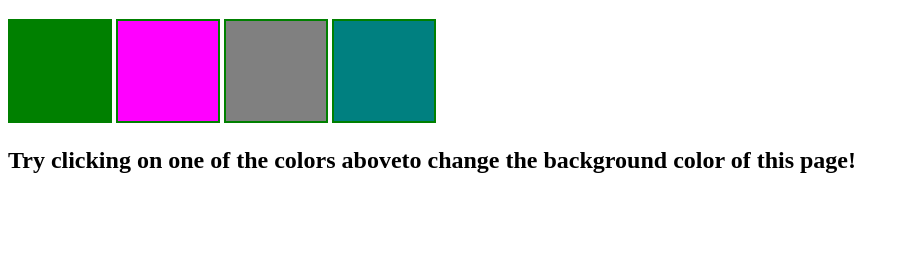
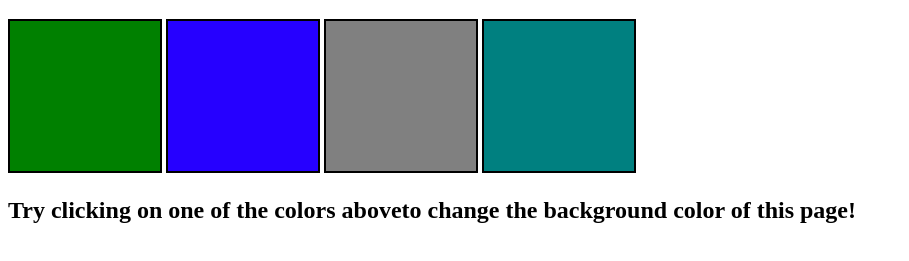
Before and after one commit to saqulainrazakhan/js-repository, a plain HTML site: page colorChangerDomProject/index.html in a window 1280 px wide. Shown: the part 61-322 px from the top of the page, without its empty margins (0-909 px from the left). Drawn offline with Linux system fonts and the light colour scheme.

Commit message:
theme changer js project

```diff
--- a/colorChangerDomProject/colorChanger.js
+++ b/colorChangerDomProject/colorChanger.js
@@ -12,7 +12,7 @@ buttons.forEach((button) => {
             body.style.backgroundColor = e.target.id;
         }
 
-        if(e.target.id === 'magenta') {
+        if(e.target.id === 'blue') {
 
             body.style.backgroundColor = e.target.id;
         }
--- a/colorChangerDomProject/index.html
+++ b/colorChangerDomProject/index.html
@@ -4,14 +4,14 @@
     <meta charset="UTF-8">
     <meta name="viewport" content="width=device-width, initial-scale=1.0">
     <link rel="stylesheet" href="style.css" />
-    <title>JavaScript Background Color</title>
+    <title>Theme Changer</title>
 
 </head>
 <body>
     <div class="canvas">
         <h1>Color Scheme Switcher</h1>
         <span class="button" id="green" ></span>
-        <span class="button" id="magenta"></span>
+        <span class="button" id="blue"></span>
         <span class="button" id="grey"></span>
         <span class="button" id="teal"></span>
         <h2>Try clicking on one of the colors above<span>to change the background color of this page!</span>
--- a/colorChangerDomProject/style.css
+++ b/colorChangerDomProject/style.css
@@ -1,30 +1,30 @@
 #green {
     display:inline-block;
     background-color: #008000;
-    width: 100px;
-    height: 100px;
-    border: 2px solid green;
+    width: 150px;
+    height: 150px;
+    border: 2px solid #000000;
 
 }
-#magenta {
+#blue {
     display:inline-block;
-    background-color: #ff00ff;
-    width: 100px;
-    height: 100px;
-    border: 2px solid green;
+    background-color: #2600ff;
+    width: 150px;
+    height: 150px;
+    border: 2px solid #000000;
 
 }
 #grey {
     display:inline-block;
     background-color: #808080;
-    width: 100px;
-    height: 100px;
-    border: 2px solid green;
+    width: 150px;
+    height: 150px;
+    border: 2px solid #000000;
 }
 #teal {
     display:inline-block;
     background-color: #008080;
-    width: 100px;
-    height: 100px;
-    border: 2px solid green;
+    width: 150px;
+    height: 150px;
+    border: 2px solid #000000;
 }
```
